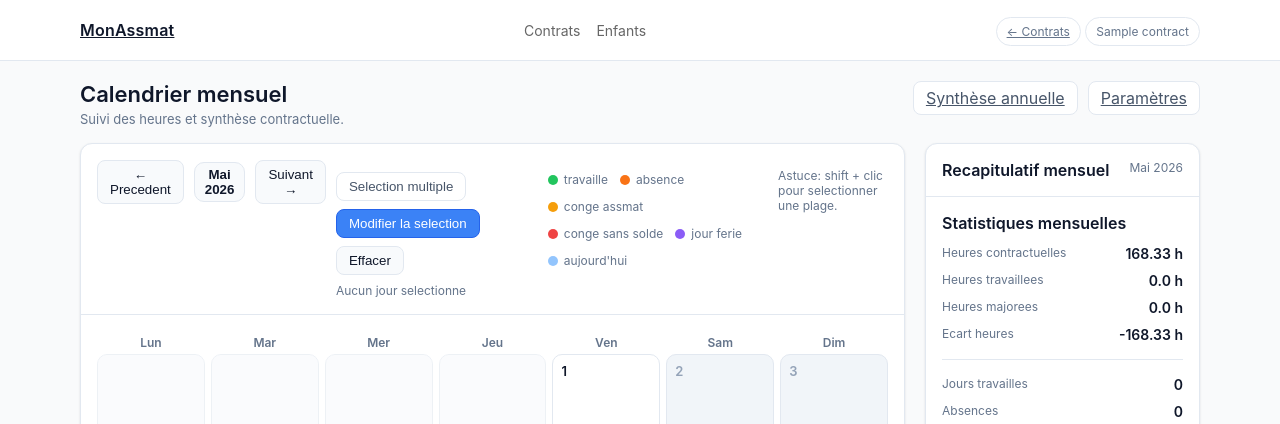
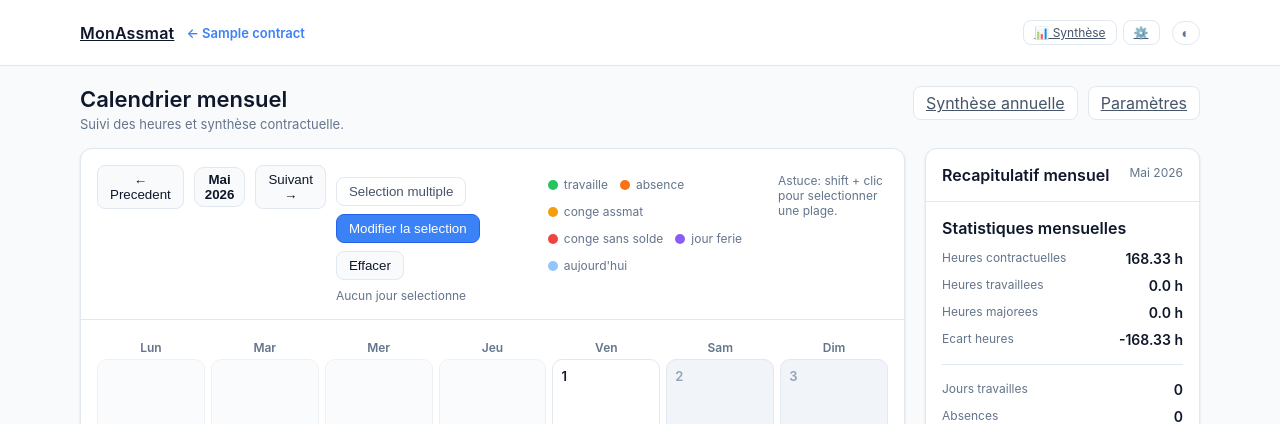
Before and after one commit to jleparoux/monassmat, a FastAPI app: page /contracts/1/calendar in a window 1280 px wide. Shown: the top 424 px of the page. Run offline with FastAPI, Linux system fonts and the light colour scheme; tables that the repository leaves empty hold one stand-in row (values such as "Sample post"); data that the repository does not hold is empty; some libraries are stand-ins or nearby versions.

Commit message:
feat: replace topbar meta chips with contextual breadcrumb

```diff
--- a/frontend/templates/base.html
+++ b/frontend/templates/base.html
@@ -7,6 +7,10 @@
   <title>{{ title or "MonAssmat" }}</title>
 
   <link rel="stylesheet" href="/static/app.css" />
+  <script>
+    // Inline pour éviter le flash au chargement
+    (function(){var t=localStorage.getItem('monassmat-theme')||'auto';var dark=t==='dark'||(t==='auto'&&window.matchMedia('(prefers-color-scheme: dark)').matches);document.documentElement.setAttribute('data-theme',dark?'dark':'light');})();
+  </script>
   <script src="https://unpkg.com/htmx.org@1.9.12"></script>
 </head>
 
@@ -14,16 +18,30 @@
   <header class="topbar">
     <div class="container topbar__inner">
       <a class="brand" href="/contracts">MonAssmat</a>
-      <nav class="topbar__nav">
-        <a href="/contracts">Contrats</a>
-        <a href="/children">Enfants</a>
-      </nav>
       {% if contract_id %}
-        <div class="topbar__meta">
-          <a class="chip" href="/contracts">← Contrats</a>
-          <span class="chip">{% if contract_name %}{{ contract_name }}{% else %}Contrat #{{ contract_id }}{% endif %}</span>
+        {% set _labels = {"calendar": "Calendrier", "year": "Synthèse annuelle", "paid-leave": "Congés payés", "payments": "Paiements", "settings": "Paramètres"} %}
+        <div class="topbar__breadcrumb">
+          <a href="/contracts" class="breadcrumb__back">← {{ contract_name or ("Contrat #" ~ contract_id) }}</a>
+          {% if current_section %}
+            <span class="breadcrumb__sep">/</span>
+            <span class="breadcrumb__current">{{ _labels[current_section] if current_section in _labels else current_section }}</span>
+          {% endif %}
         </div>
+        <div class="topbar__ctx-actions">
+          {% if current_section != "year" %}
+            <a class="btn btn-secondary btn-small" href="/contracts/{{ contract_id }}/summary/year">📊 Synthèse</a>
+          {% endif %}
+          {% if current_section != "settings" %}
+            <a class="btn btn-secondary btn-small" href="/contracts/{{ contract_id }}/settings">⚙️</a>
+          {% endif %}
+        </div>
+      {% else %}
+        <nav class="topbar__nav">
+          <a href="/contracts">Contrats</a>
+          <a href="/children">Enfants</a>
+        </nav>
       {% endif %}
+      <button id="theme-toggle" class="theme-toggle" title="Thème" aria-label="Changer le thème">◐</button>
     </div>
   </header>
 
@@ -34,6 +52,7 @@
   <div id="toast" class="toast" aria-live="polite"></div>
 
   <script src="/static/calendar.js"></script>
+  <script src="/static/theme.js"></script>
   {% block scripts %}{% endblock %}
 </body>
 </html>
```
